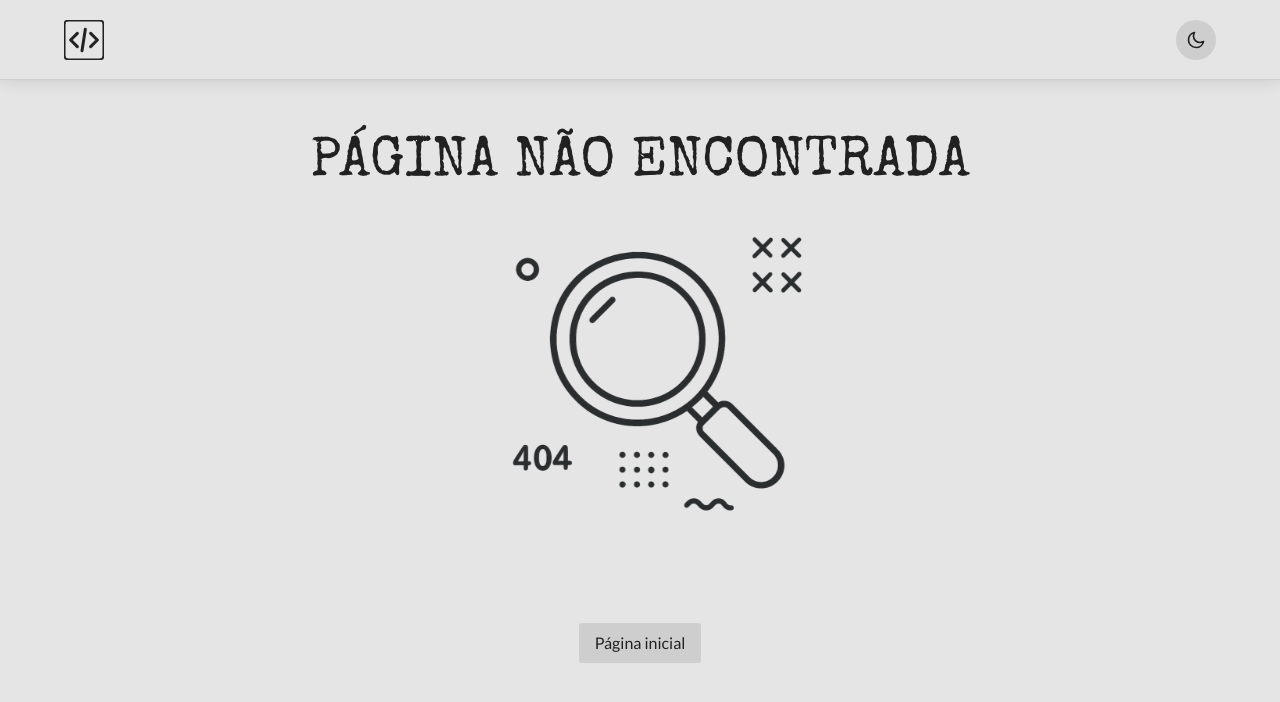
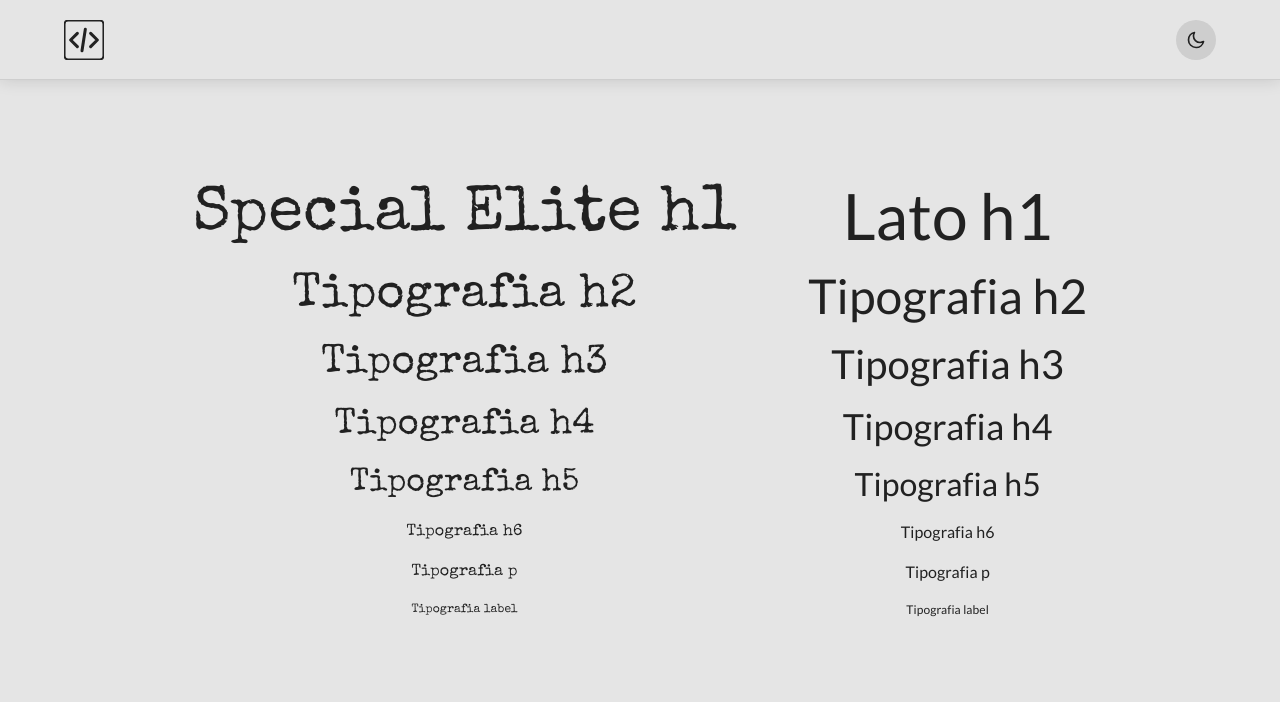
Before and after one commit to taissonso/portfolio, a Next.js app: page /portfolio/tipografia in a window 1280 px wide. Before the commit this address had no page. Shown: the top 702 px of the page. Built offline with nearby package versions, Linux system fonts and the light colour scheme.

Commit message:
create typography component

```diff
--- a/src/app/(home)/page.tsx
+++ b/src/app/(home)/page.tsx
@@ -4,6 +4,7 @@
 import { FC } from 'react';
 import { Logo } from '@/components/logo';
 import { useTheme } from '@/components/ThemeProvider';
+import Typography from '@/components/typography';
 const Home: FC = () => {
 
     const { theme, mounted } = useTheme();
@@ -15,9 +16,7 @@
 
             <div className='flex flex-col items-center justify-center gap-8 p-6 '>
                 <Logo width={300} height={300} theme={theme} isMobile={false} />
-
-                <h1 className="font-machine text-[36px] leading-[48px] lg:text-[56px] lg:leading-[62px] flex items-end">Em construção
-                </h1>
+                <Typography tag="h1">Em construção</Typography>
             </div>
         </main>);
 };
--- a/src/app/layout.tsx
+++ b/src/app/layout.tsx
@@ -33,7 +33,7 @@
       <head>
         <meta name="viewport" content="width=device-width, initial-scale=1.0, maximum-scale=1.0, user-scalable=no" />
       </head>
-      <body className="bg-primary-dark dark transition-theme" suppressHydrationWarning>
+      <body className="dark transition-theme" suppressHydrationWarning>
         <ThemeProvider>
           <LoadingScreen />
           <Script
--- /dev/null
+++ b/src/app/tipografia/page.tsx
@@ -0,0 +1,32 @@
+import Typography from "@/components/typography";
+
+export default function tipografia() {
+
+    return (
+        <main className="h-[100vh] flex flex-col gap-6 items-center justify-center w-full overflow-hidden">
+            <section className="flex flex-row flex-wrap gap-6 items-center justify-center w-full">
+                <div className='flex flex-col items-center justify-center gap-4 p-6'>
+                    <Typography tag="h1" className="font-machine">Special Elite h1</Typography>
+                    <Typography tag="h2" className="font-machine!">Tipografia h2</Typography>
+                    <Typography tag="h3" className="font-machine!">Tipografia h3</Typography>
+                    <Typography tag="h4" className="font-machine!">Tipografia h4</Typography>
+                    <Typography tag="h5" className="font-machine!">Tipografia h5</Typography>
+                    <Typography tag="h6" className="font-machine!">Tipografia h6</Typography>
+                    <Typography tag="p" className="font-machine!">Tipografia p</Typography>
+                    <Typography tag="label" className="font-machine!">Tipografia label</Typography>
+                </div>
+
+                <div className='flex flex-col items-center justify-center gap-4 p-6 '>
+                    <Typography tag="h1" className="font-lato!">Lato h1</Typography>
+                    <Typography tag="h2" >Tipografia h2</Typography>
+                    <Typography tag="h3">Tipografia h3</Typography>
+                    <Typography tag="h4">Tipografia h4</Typography>
+                    <Typography tag="h5">Tipografia h5</Typography>
+                    <Typography tag="h6">Tipografia h6</Typography>
+                    <Typography tag="p">Tipografia p</Typography>
+                    <Typography tag="label">Tipografia label</Typography>
+                </div>
+
+            </section>
+        </main>);
+}
--- /dev/null
+++ b/src/components/typography/index.tsx
@@ -0,0 +1,31 @@
+import React from "react";
+import { Element, TypographyProps } from "./types";
+
+const elementClasses: Record<Element, string> = {
+    h1: "text-h1 sm:text-h1-sm lg:text-h1-lg xl:text-h1-xl",
+    h2: "text-h2 sm:text-h2-sm lg:text-h2-lg xl:text-h2-xl",
+    h3: "text-h3 sm:text-h3-sm lg:text-h3-lg xl:text-h3-xl",
+    h4: "text-h4 sm:text-h4-sm lg:text-h4-lg xl:text-h4-xl",
+    h5: "text-h5 sm:text-h5-sm lg:text-h5-lg xl:text-h5-xl",
+    h6: "text-h6",
+    p: "text-p ",
+    label: "text-label",
+};
+
+
+const Typography = ({
+    tag,
+    className,
+    children
+}: TypographyProps): JSX.Element => {
+    const TagHTML = tag;
+    const elementStyle = elementClasses[tag];
+
+    return (
+        <TagHTML className={`${elementStyle} ${className}`}>
+            {children}
+        </TagHTML>
+    );
+}
+
+export default Typography;
--- /dev/null
+++ b/src/components/typography/types.ts
@@ -0,0 +1,7 @@
+export type Element = "h1" | "h2" | "h3" | "h4" | "h5" | "h6" | "p" | "label";
+
+export interface TypographyProps {
+    tag: Element;
+    className?: string;
+    children?: React.ReactNode;
+}
--- a/src/styles/animation.css
+++ b/src/styles/animation.css
@@ -41,7 +41,6 @@
 
 .transition-theme,
 body,
-div,
 h1,
 a {
     transition: color var(--theme-transition-duration) ease-in-out,
--- a/src/styles/fonts.css
+++ b/src/styles/fonts.css
@@ -1,4 +1,19 @@
 @import "tailwindcss";
+
+h1 {
+    font-family: "Special Elite";
+}
+
+h2,
+h3,
+h4,
+h5,
+h6,
+p,
+label {
+    font-family: "Lato", sans-serif;
+    letter-spacing: 0.1px;
+}
 
 @theme {
     --font-lato: "Lato", sans-serif;
--- a/src/styles/globals.css
+++ b/src/styles/globals.css
@@ -2,6 +2,15 @@
 @import "./colors.css";
 @import "./fonts.css";
 @import "./animation.css";
+@import "./typography.css";
+
+@theme {
+    --breakpoint-*: initial;
+    --breakpoint-sm: 640px;
+    --breakpoint-md: 768px;
+    --breakpoint-lg: 1024px;
+    --breakpoint-xl: 1440px;
+}
 
 * {
     box-sizing: border-box;
@@ -16,3 +25,12 @@
     background-color: var(--color-primary-dark);
     color: var(--color-primary-light);
 }
+
+.light {
+    background-color: var(--color-primary-light);
+    color: var(--color-primary-dark);
+    @variant dark {
+        background-color: var(--color-primary-dark);
+        color: var(--color-primary-light);
+    }
+}
--- /dev/null
+++ b/src/styles/typography.css
@@ -0,0 +1,55 @@
+@import "tailwindcss";
+
+@theme {
+    --text-h1: 3rem;
+    --text-h1--line-height: 3.5rem;
+    --text-h1-sm: 3.5rem;
+    --text-h1-sm--line-height: 4rem;
+    --text-h1-lg: 4rem;
+    --text-h1-lg--line-height: 4.5rem;
+    --text-h1-xl: 4.5rem;
+    --text-h1-xl--line-height: 5rem;
+
+    --text-h2: 2.5rem;
+    --text-h2--line-height: 3rem;
+    --text-h2-sm: 2.5rem;
+    --text-h2-sm--line-height: 3rem;
+    --text-h2-lg: 3rem;
+    --text-h2-lg--line-height: 3.5rem;
+    --text-h2-xl: 3.5rem;
+    --text-h2-xl--line-height: 4rem;
+
+    --text-h3: 2.25rem;
+    --text-h3--line-height: 2.75rem;
+    --text-h3-sm: 2.25rem;
+    --text-h3-sm--line-height: 2.75rem;
+    --text-h3-lg: 2.5rem;
+    --text-h3-lg--line-height: 3rem;
+    --text-h3-xl: 3rem;
+    --text-h3-xl--line-height: 3.5rem;
+
+    --text-h4: 2rem;
+    --text-h4--line-height: 2.5rem;
+    --text-h4-sm: 2rem;
+    --text-h4-sm--line-height: 2.5rem;
+    --text-h4-lg: 2.25rem;
+    --text-h4-lg--line-height: 2.75rem;
+    --text-h4-xl: 2.5rem;
+    --text-h4-xl--line-height: 3rem;
+
+    --text-h5: 1.5rem;
+    --text-h5--line-height: 2rem;
+    --text-h5-sm: 1.5rem;
+    --text-h5-sm--line-height: 2rem;
+    --text-h5-lg: 2rem;
+    --text-h5-lg--line-height: 2.5rem;
+
+    --text-h6-sm: 1.25rem;
+    --text-h6-sm--line-height: 1.5rem;
+
+    --text-p: 1rem;
+    --text-p--line-weight: 1.5rem;
+
+    --text-label: 0.75rem;
+    --text-label--line-height: 1.25rem;
+}
```
